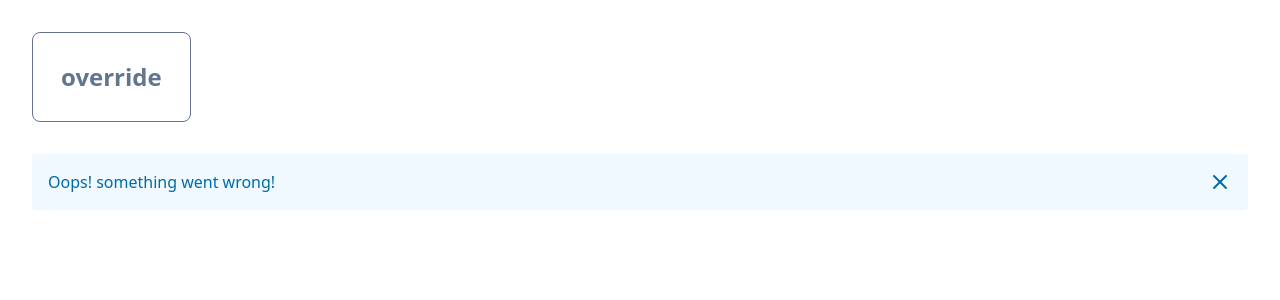
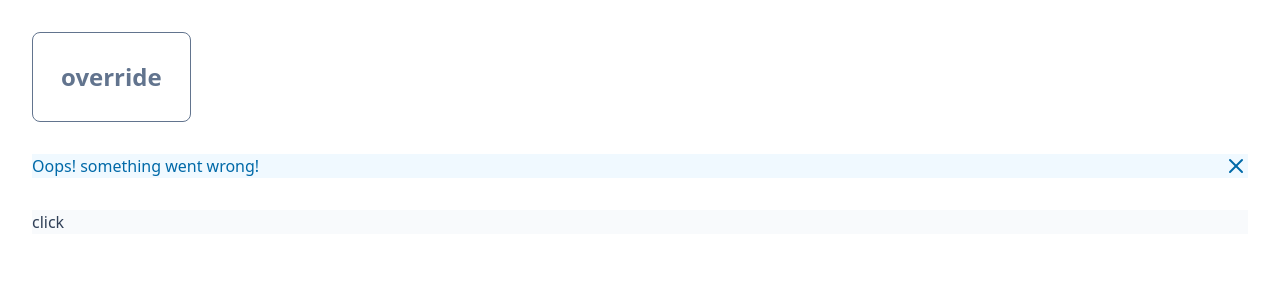
Before and after one commit to pharos-lab/lanthorn, a Vue app: page / in a window 1280 px wide. Shown: the top 300 px of the page. Built offline with nearby package versions, Linux system fonts and the light colour scheme.

Commit message:
made collapsible component

```diff
--- a/src/App.vue
+++ b/src/App.vue
@@ -1,10 +1,17 @@
 <script setup lang="ts">
+import { Collapsible, CollapsibleContent, CollapsibleTrigger } from './components';
+
 </script>
 
 <template>
   <div class="p-8 space-y-8">
     <Button size="lg" class="p-7">override</Button>
     <Alert color="primary" dismissable="false">Oops! something went wrong!</Alert>
+
+    <Collapsible>
+      <CollapsibleTrigger>click</CollapsibleTrigger>
+      <CollapsibleContent>nice</CollapsibleContent>
+    </Collapsible>
   </div>
 </template>
 
--- a/src/components/alert/Alert.vue
+++ b/src/components/alert/Alert.vue
@@ -3,7 +3,7 @@
     <div
       v-show="isOpen"
       class="l-alert"
-      :class="pharosClass('alert', props.class)"
+      :class="pharosClass('Alert', props.class)"
       v-bind="visibleAttrs"
     >
       <X
@@ -24,7 +24,7 @@ import { usePharosComponent } from '../../composables/usePharosComponent'
 const props = withDefaults(defineProps<{
     class?: HTMLAttributes['class'],
     dismissable?: Boolean,
-    [key: string]: string | Boolean | undefined
+    [key: string]: unknown
 }>(), { dismissable: () => true })
 const isOpen = ref(true)
 
--- a/src/components/button/Button.vue
+++ b/src/components/button/Button.vue
@@ -3,7 +3,7 @@
         v-if="props.href"
         :href="props.href"
         class="l-button"
-        :class="pharosClass('button', props.class)"
+        :class="pharosClass('Button', props.class)"
         v-bind="visibleAttrs"
 
     >
@@ -27,8 +27,8 @@ import { usePharosComponent } from '../../composables/usePharosComponent'
 
 const props = defineProps<{
     href?: string,
-    class?: HTMLAttributes['class']
-    [key: string]: string | Boolean | undefined
+    class?: HTMLAttributes['class'],
+    [key: string]: unknown
 }>()
 
 defineOptions({
--- /dev/null
+++ b/src/components/collapsible/Collapsible.vue
@@ -0,0 +1,38 @@
+<template>
+    <div
+        class="l-collapsible overflow-hidden"
+        :class="pharosClass('Collapsible', props.class)"
+        :data-expanded="isOpen"
+        v-bind="visibleAttrs"
+    >
+        <slot></slot>
+    </div>
+</template>
+
+<script setup lang="ts">
+import { provide, ref, type HTMLAttributes } from 'vue'
+import { usePharosComponent } from '../../composables/usePharosComponent';
+
+const props = defineProps<{
+    class?: HTMLAttributes['class'],
+    open?: Boolean,
+    [key: string]: unknown
+}>()
+
+defineOptions({
+  inheritAttrs: false
+})
+
+const { visibleAttrs, pharosClass } = usePharosComponent()
+
+const isOpen = ref(props.open)
+
+const toggle = () => {
+    isOpen.value = !isOpen.value
+}
+
+provide('collapsible', {
+    isOpen,
+    toggle,
+})
+</script>
--- /dev/null
+++ b/src/components/collapsible/CollapsibleContent.vue
@@ -0,0 +1,38 @@
+<template>
+    <div
+        ref="inner"
+        class="l-collapsible-content overflow-hidden transition-all duration-500 ease-in-out"
+        :class="pharosClass('CollapsibleContent', props.class)"
+        :style="{ maxHeight: heightStyle }"
+        :data-expended="collapsible?.isOpen.value"
+        v-bind="visibleAttrs"
+      >
+          <slot></slot>
+    </div>
+</template>
+
+<script setup lang="ts">
+import { inject, computed, ref, type Ref, type HTMLAttributes } from 'vue'
+import { usePharosComponent } from '../../composables/usePharosComponent';
+
+const props = defineProps<{
+    class?: HTMLAttributes['class']
+}>()
+
+const collapsible = inject<{
+    isOpen: Ref<boolean>,
+        toggle: () => void
+    }>('collapsible')
+
+const { visibleAttrs, pharosClass } = usePharosComponent()
+
+const inner = ref()
+
+const heightStyle = computed(() => {
+    return collapsible?.isOpen.value ? inner.value?.scrollHeight + 'px'  : '0px'
+})
+</script>
+
+<style scoped>
+
+</style>
--- /dev/null
+++ b/src/components/collapsible/CollapsibleTrigger.vue
@@ -0,0 +1,28 @@
+<template>
+    <div
+        class="l-collapsible-trigger"
+        :class="pharosClass('CollapsibleTrigger', props.class)"
+        @click="collapsible?.toggle"
+        :data-expanded="collapsible?.isOpen.value"
+        v-bind="visibleAttrs"
+    >
+        <slot>trigger</slot>
+    </div>
+</template>
+
+<script setup lang="ts">
+import { inject, type HTMLAttributes, type Ref } from 'vue'
+import { usePharosComponent } from '../../composables/usePharosComponent';
+
+const props = defineProps<{
+    class?: HTMLAttributes['class']
+}>()
+
+const { visibleAttrs, pharosClass } = usePharosComponent()
+
+const collapsible = inject<{
+  isOpen: Ref<boolean>,
+  toggle: () => void
+}>('collapsible')
+
+</script>
--- /dev/null
+++ b/src/components/collapsible/index.ts
@@ -0,0 +1,5 @@
+import Collapsible from "./Collapsible.vue";
+import CollapsibleContent from "./CollapsibleContent.vue";
+import CollapsibleTrigger from "./CollapsibleTrigger.vue";
+
+export {Collapsible, CollapsibleContent, CollapsibleTrigger}
--- a/src/components/index.ts
+++ b/src/components/index.ts
@@ -1,4 +1,5 @@
 import Button from "./button/Button.vue"
 import Alert from "./alert/Alert.vue"
+import { Collapsible, CollapsibleContent, CollapsibleTrigger } from "./collapsible"
 
-export { Button, Alert }
+export { Button, Alert, Collapsible, CollapsibleContent, CollapsibleTrigger }
--- a/src/components/ui/button/Button.vue
+++ /dev/null
@@ -1,39 +0,0 @@
-<template>
-    <a
-        v-if="props.href"
-        :href="props.href"
-        class="l-button"
-        :class="pharosClass('button', props.class)"
-        v-bind="visibleAttrs"
-
-    >
-        <slot></slot>
-    </a>
-
-    <button
-        v-else
-        type="button"
-        :class="pharosClass('button', props.class)"
-        class="l-button"
-        v-bind="visibleAttrs"
-    >
-        <slot></slot>
-    </button>
-</template>
-
-<script setup lang="ts">
-import { type HTMLAttributes } from 'vue'
-import { usePharosComponent } from '../../composables/usePharosComponent'
-
-const props = defineProps<{
-    href?: string,
-    class?: HTMLAttributes['class']
-    [key: string]: string | Boolean | undefined
-}>()
-
-defineOptions({
-  inheritAttrs: false
-})
-
-const { visibleAttrs, pharosClass } = usePharosComponent()
-</script>
--- a/src/main.ts
+++ b/src/main.ts
@@ -7,5 +7,4 @@ import { lantern } from './library'
 createApp(App).use(lantern, {
     theme: pharos,
     defaultColor: 'default',
-    components: ['Alert', 'sdsd', 'Button']
 }).mount('#app')
```
